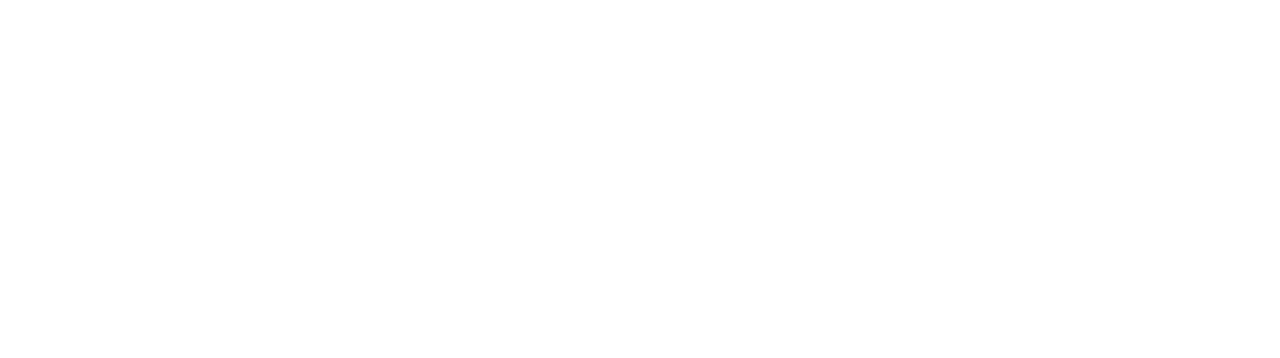
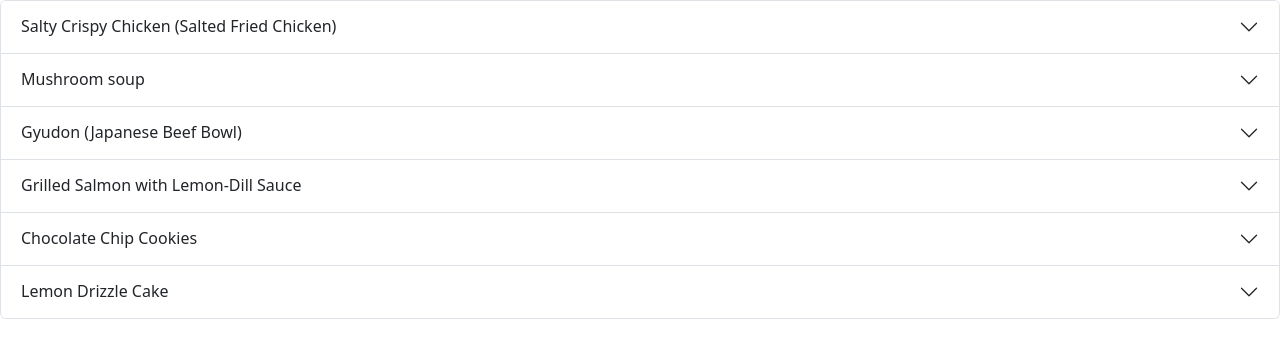
Before and after one commit to GabbyV03/cosi-103a, a React (Create React App) app in the folder recipeapp/: page / in a window 1280 px wide. Shown: the top 358 px of the page. Built offline with nearby package versions, Linux system fonts and the light colour scheme.

Commit message:
Update App.js
fix the app.js problems- qipingzhang

```diff
--- a/recipeapp/src/App.js
+++ b/recipeapp/src/App.js
@@ -6,13 +6,13 @@
 function App() {
   return (
     <div className="App">
-      <recipesfromqipingzhang />
+      <BasicExamples />
     </div>
   );
 }
 
 
-function recipesfromqipingzhang() {
+function BasicExamples() {
   return (
     <Accordion>
       <Accordion.Item eventKey="0">
```
